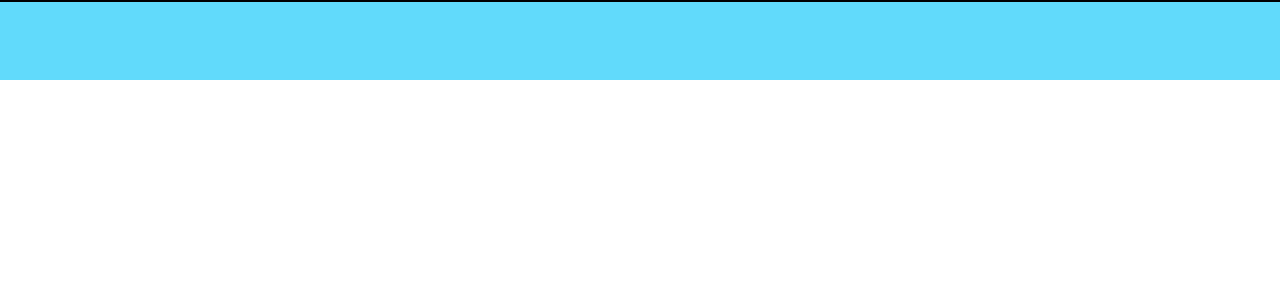
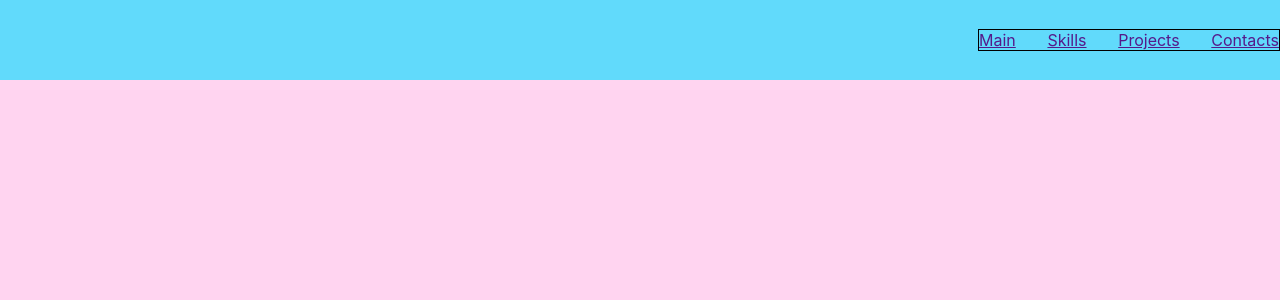
Before and after one commit to KirillDolzhenkov/portfolio, a React (Create React App) app: page / in a window 1280 px wide. Shown: the top 300 px of the page. Built offline with nearby package versions, Linux system fonts and the light colour scheme.

Commit message:
added navbar's css + created main component

```diff
--- a/src/App.js
+++ b/src/App.js
@@ -1,11 +1,13 @@
 import React from "react";
 import './App.css';
 import {Header} from "./components/Header/Header";
+import {Main} from "./components/Main/Main";
 
 const App = () => {
   return (
     <div className="App">
         <Header/>
+        <Main/>
     </div>
   );
 }
--- a/src/components/Header/Header.jsx
+++ b/src/components/Header/Header.jsx
@@ -6,6 +6,7 @@ const Header = () => {
     return(
         <div className={styles.header}>
             <Nav/>
+
         </div>
     )
 }
--- a/src/components/Header/Header.module.css
+++ b/src/components/Header/Header.module.css
@@ -1,4 +1,7 @@
 .header{
     height: 80px;
     background-color: #61dafb;
+    display: flex;
+    justify-content: flex-end;
+    align-items: center;
 }
--- /dev/null
+++ b/src/components/Main/Main.jsx
@@ -0,0 +1,14 @@
+import React from "react";
+import styles from "./Main.module.css"
+
+const Main = () => {
+    return(
+        <div className={styles.mainBlock}>
+            <div className={styles.text}></div>
+            <div className={styles.photo}></div>
+        </div>
+    )
+}
+export {
+    Main
+}
--- /dev/null
+++ b/src/components/Main/Main.module.css
@@ -0,0 +1,12 @@
+.mainBlock{
+    height: 100vh;
+    background-color: #ffd4f0;
+}
+
+.text{
+    width: 300px;
+}
+
+.photo{
+
+}
--- a/src/components/Navbar/Nav.jsx
+++ b/src/components/Navbar/Nav.jsx
@@ -4,7 +4,10 @@ import styles from "./Nav.module.css"
 const Nav = () => {
     return(
         <div className={styles.nav}>
-
+            <a href="" >Main </a>
+            <a href="" >Skills </a>
+            <a href="" >Projects </a>
+            <a href="" >Contacts </a>
         </div>
     )
 }
--- a/src/components/Navbar/Nav.module.css
+++ b/src/components/Navbar/Nav.module.css
@@ -1,3 +1,6 @@
 .nav{
     border: 1px solid;
+    width: 300px;
+    display: flex;
+    justify-content: space-between;
 }
```
